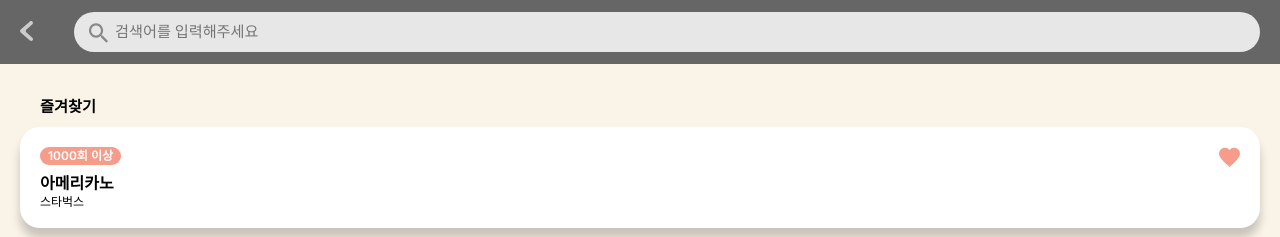
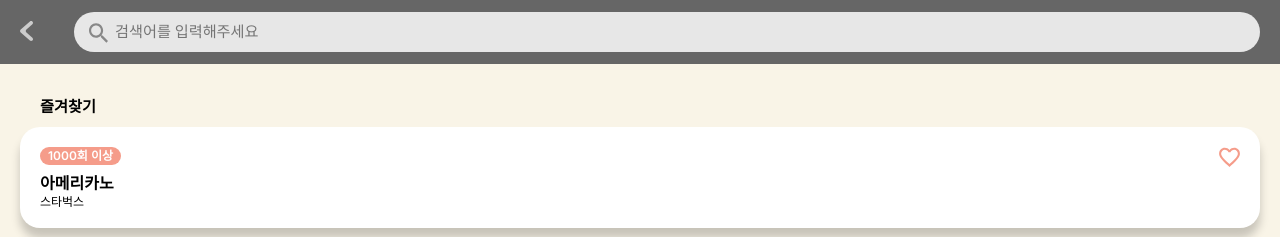
Before and after one commit to coffein-doctor/MST, a Next.js app in the folder mst/: page /beverage in a window 1280 px wide. Shown: the top 237 px of the page. Built offline with nearby package versions, Linux system fonts and the light colour scheme.

Commit message:
[FEAT] beverage like 해제 기능 로컬에서 적용

```diff
--- a/mst/src/app/(mainpage)/beverage/page.tsx
+++ b/mst/src/app/(mainpage)/beverage/page.tsx
@@ -4,6 +4,7 @@
 import { LEFTARROW, SEARCH, PENCIL } from "@/assets/icons";
 import BeverageForm from "@/components/Beverage/BeverageForm";
 import { useRouter } from "next/navigation";
+import { useState } from "react";
 
 interface FormData {
   id: number;
@@ -18,7 +19,7 @@
     name: "아메리카노",
     company: "스타벅스",
     registNum: 1000,
-    liked: true,
+    liked: false,
   },
   {
     id: 2,
@@ -38,6 +39,25 @@
 function Beverage() {
   const router = useRouter();
 
+  const [data, setData] = useState(testFormData);
+
+  // 여기서 liked: true 인것만 주는지 BE와 소통필요
+  // const [data, setData] = useState(testFormData.filter((item) => item.liked));
+
+  const toggleLiked = (id: number) => {
+    const updatedData = data.map((item) => {
+      if (item.id === id) {
+        return { ...item, liked: !item.liked };
+      }
+      return item;
+    });
+
+    const filteredData = updatedData.filter((item) => item.liked === true);
+
+    setData(filteredData);
+  };
+
+  // 좋아요 배열 반환
   return (
     <div>
       {/* 상단바 */}
@@ -61,12 +81,12 @@
       {/* 결과 */}
       <div css={resultWrapperCSS}>
         <div css={favBevSubTitleCSS}>즐겨찾기</div>
-        {testFormData.length === 0 ? (
+        {data.length === 0 ? (
           <div css={emptyFavTextWrapperCSS}>
             <div css={emptyFavTextCSS}>즐겨찾기한 음료가 없습니다</div>
           </div>
         ) : (
-          testFormData.map((item) => (
+          data.map((item) => (
             <Form
               cssProps={favBevWrapperCSS}
               shadow={true}
@@ -77,6 +97,7 @@
                   name={item.name}
                   company={item.company}
                   liked={item.liked}
+                  toggleLiked={() => toggleLiked(item.id)}
                 />
               }
             />
@@ -158,7 +179,7 @@
 `;
 
 const emptyFavTextWrapperCSS = css`
-  margin-top: 30vh;
+  margin-top: 35vh;
   display: flex;
   justify-content: center;
   align-items: center;
--- a/mst/src/components/Beverage/BeverageForm.tsx
+++ b/mst/src/components/Beverage/BeverageForm.tsx
@@ -1,11 +1,13 @@
 import { EMPTYHEART, FULLHEART } from "@/assets/icons";
 import { css } from "@emotion/react";
+import { useState } from "react";
 
 interface BeverageContentProps {
   registNum: number;
   name: string;
   company: string;
   liked: boolean;
+  toggleLiked: () => void;
 }
 
 function BeverageForm({
@@ -13,7 +15,18 @@
   name,
   company,
   liked,
+  toggleLiked,
 }: BeverageContentProps) {
+  const [isLiked, setIsLiked] = useState(liked);
+
+  const handleToggleLiked = () => {
+    // 현재 상태만 변환(empty/full) -> 필요없는 기능
+    // setIsLiked(!isLiked);
+
+    // 상위에서 데이터 업데이트
+    toggleLiked();
+  };
+
   const calculateRegistInfo = (num: number) => {
     let pillColor, registNumText;
 
@@ -48,7 +61,9 @@
         <div css={registNumPillWrapperCSS}>
           <div css={registNumPillContentCSS}>{registNumText}</div>
         </div>
-        <div>{liked ? FULLHEART : EMPTYHEART}</div>
+        <div onClick={handleToggleLiked}>
+          {isLiked ? FULLHEART : EMPTYHEART}
+        </div>
       </div>
       <div css={beverageNameCSS}>{name}</div>
       <div css={beverageCompanyCSS}>{company}</div>
```
